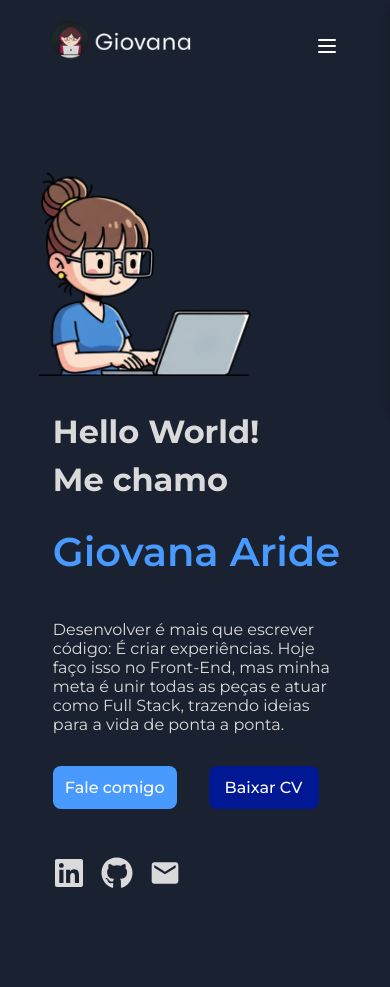
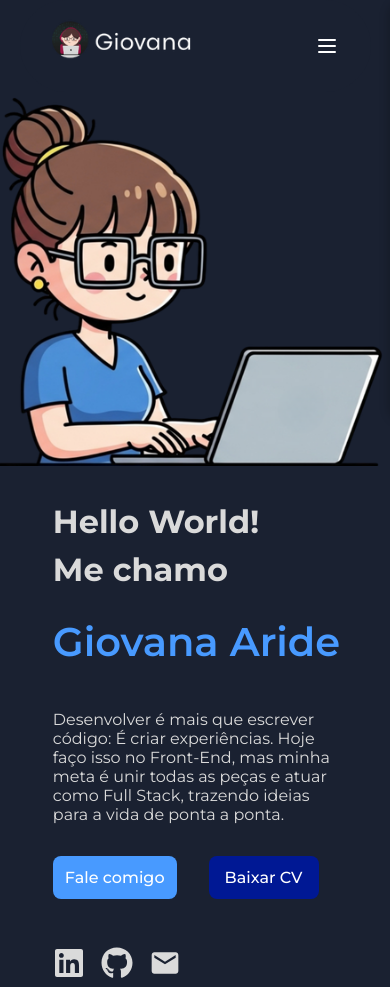
Before and after one commit to giovanaaride/giovanaportifolio, a React (Vite) app: page / in a window 390 px wide. Before the commit the page ends 936 px from the top, so only its background shows below. Built offline with nearby package versions, Linux system fonts and the light colour scheme.

Commit message:
tamanho da img home

```diff
--- a/src/components/pages/Header/styles.modules.scss
+++ b/src/components/pages/Header/styles.modules.scss
@@ -8,6 +8,7 @@ header {
   height: 10vh;
   position: relative;
   border-radius: 3rem;
+
 
   // Estilo da logo
   img {
@@ -77,7 +78,7 @@ header {
       color: var(--color1);
 
       :hover {
-      color: var(--color2);
+        color: var(--color2);
       }
     }
 
@@ -88,7 +89,7 @@ header {
       color: var(--color1);
 
       :hover {
-      color: var(--color2);
+        color: var(--color2);
       }
     }
   }
@@ -230,7 +231,6 @@ header {
   }
 }
 
-
 // ========== RESPONSIVIDADE ==========
 // Tablets
 @media (max-width: 1024px) {
--- a/src/components/pages/HomeLayout/styles.modules.css
+++ b/src/components/pages/HomeLayout/styles.modules.css
@@ -112,7 +112,6 @@
     max-width: 75rem;
   }
   .home-container .home-img-wrapper img {
-    width: 70%;
     height: auto;
   }
   .text-home {
@@ -132,6 +131,9 @@
 @media (max-width: 768px) {
   .home-img-wrapper {
     margin-top: 1.5rem;
+  }
+  .home-img-wrapper img {
+    height: 4rem;
   }
   .text-home {
     max-width: 90%;
--- a/src/components/pages/HomeLayout/styles.modules.scss
+++ b/src/components/pages/HomeLayout/styles.modules.scss
@@ -135,7 +135,6 @@
 
         .home-img-wrapper {
             img {
-                width: 70%;
                 height: auto;
             }
         }
@@ -162,6 +161,9 @@
 @media (max-width: 768px) {
     .home-img-wrapper {
         margin-top: 1.5rem;
+        img {
+            height: 4rem;
+        }
     }
     .text-home {
         max-width: 90%;
@@ -188,7 +190,7 @@
                 cursor: pointer;
             }
             .cv-btn {
-                padding:0.75rem 1rem;
+                padding: 0.75rem 1rem;
                 font-size: 1rem;
             }
         }
```
Also changed, not shown: 2 other files (tests, documents, lock files or other folders).
